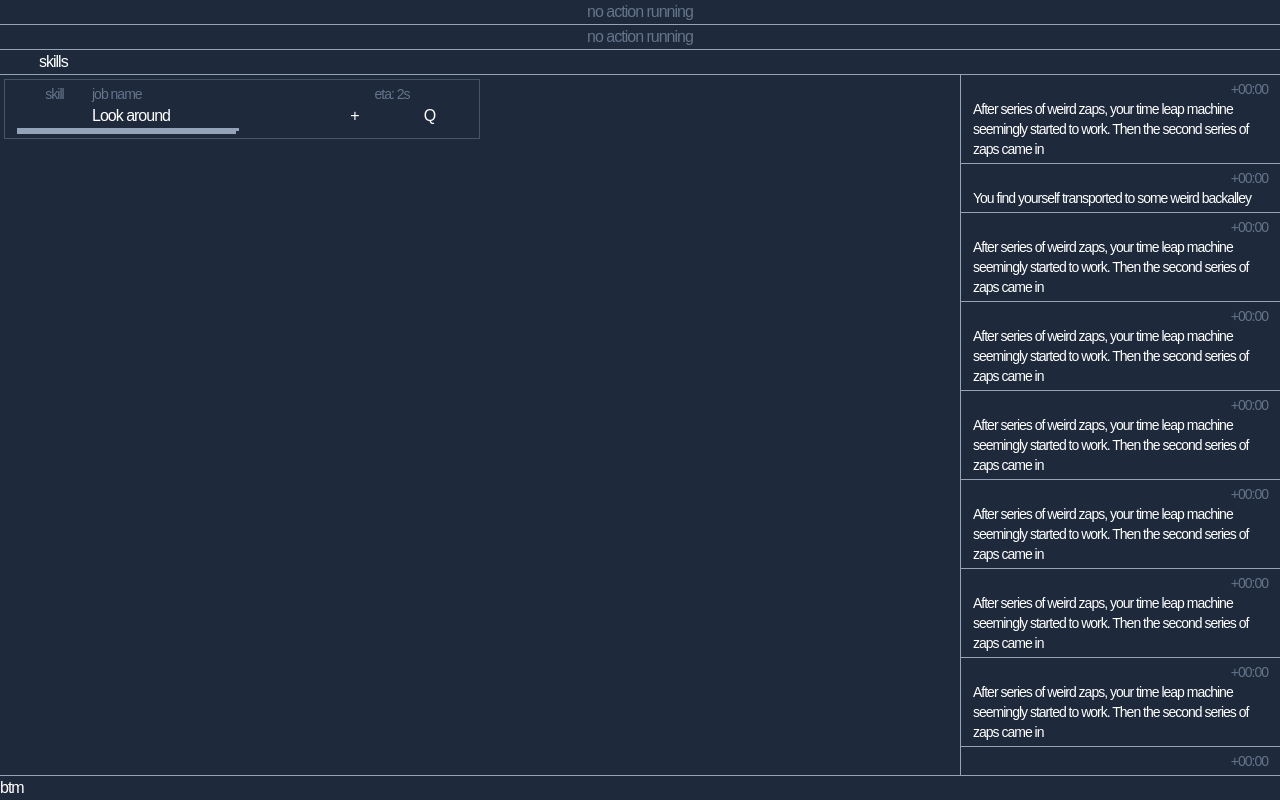
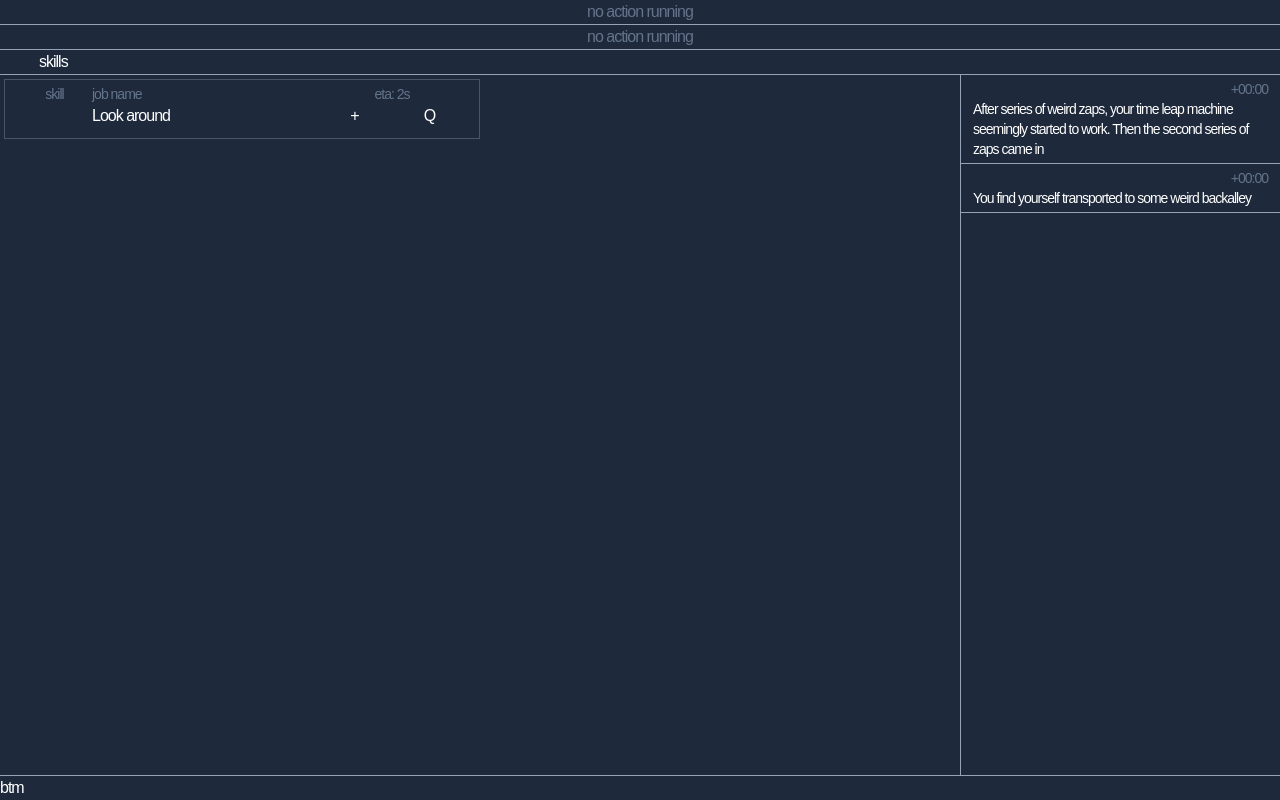
Before and after one commit to CountTo25/grindfesta, a Svelte app: page / in a window 1280 px wide. Built offline with nearby package versions, Linux system fonts and the light colour scheme; a web font is replaced by a local one.

Commit message:
actions work

```diff
--- a/src/App.svelte
+++ b/src/App.svelte
@@ -12,15 +12,15 @@
     >
       <div
         class="col-span-12 border-b border-b-slate-400"
-        class:text-slate-500={!$gameState.data.action}
+        class:text-slate-500={!$gameState.data.run.action}
       >
-        {$gameState.data.action ?? "no action running"}
+        {$gameState.data.run.action ?? "no action running"}
       </div>
       <div
         class="col-span-12 border-b border-b-slate-400"
-        class:text-slate-500={!$gameState.data.action}
+        class:text-slate-500={!$gameState.data.run.action}
       >
-        {$gameState.data.action ?? "no action running"}
+        {$gameState.data.run.action ?? "no action running"}
       </div>
       <div class="col-span-12 grid grid-cols-12">skills</div>
     </div>
@@ -35,7 +35,7 @@
           routingSettings={{
             actions: Actions,
           }}
-          currentRoute={$gameState.data.mainViewRoute}
+          currentRoute={$gameState.data.run.mainViewRoute}
         />
       </div>
 
@@ -44,7 +44,7 @@
         class="col-span-3 border-l border-l-slate-400 h-full overflow-hidden flex flex-col"
       >
         <div class="overflow-y-auto flex-1">
-          {#each $gameState.data.logEntries as { ts, text }}
+          {#each $gameState.data.run.logEntries as { ts, text }}
             <div class="border-b border-b-slate-400 px-3 py-1 text-sm">
               <div class="text-right text-slate-500">+00:0{ts}</div>
               <div>{text}</div>
--- a/src/parts/SingleAction.svelte
+++ b/src/parts/SingleAction.svelte
@@ -1,13 +1,25 @@
 <script lang="ts">
+  import { gameState } from "../state";
   import type { Action } from "../types";
   import ProgressBar from "./ProgressBar.svelte";
   export let action: Action;
+  export let id: string;
+  export let running: boolean = false;
   export let config: { classes: string[] } = { classes: [] };
-  let percent = 0;
-  setInterval(() => {
-    percent++;
-    if (percent > 100) percent = 0;
-  }, 100);
+  export let progress = 0;
+  $: console.log(progress);
+  $: console.log(action.weight);
+  $: percent = (progress / action.weight) * 100;
+  $: console.log(percent);
+  const toggleAction = () => {
+    console.log("are we togglin yet?");
+    if (!running) {
+      $gameState.data.run.action = { id };
+    } else {
+      $gameState.data.run.action = null;
+    }
+    console.log($gameState.data.run.action);
+  };
 </script>
 
 <div
@@ -21,7 +33,9 @@
   <!-- -->
   <div class="col-span-2"></div>
   <div class="col-span-6">{action.title}</div>
-  <div class="col-span-2 text-center">+</div>
+  <div class="col-span-2 text-center cursor-pointer" on:click={toggleAction}>
+    {running ? "||" : "+"}
+  </div>
   <div class="col-span-2 text-center">Q</div>
   <div class="col-span-12 text-center"><ProgressBar {percent} /></div>
 </div>
--- a/src/routes/Actions.svelte
+++ b/src/routes/Actions.svelte
@@ -1,18 +1,22 @@
 <script>
   import SingleAction from "../parts/SingleAction.svelte";
-  import { displayableActions } from "../state";
+  import { displayableActions, gameState } from "../state";
   import { actions } from "../statics";
   $: allActions = $displayableActions
-    .map((id) => actions[id] ?? null)
+    .map((id) => (actions[id] && { action: actions[id], id }) ?? null)
     .filter(Boolean);
 </script>
 
 <div class="px-1 py-1 grid grid-cols-12">
   <div class="col-span-6">
-    {#each $displayableActions
-      .map((id) => actions[id] ?? null)
-      .filter(Boolean) as action}
-      <SingleAction {action} config={{ classes: ["col-span-12"] }} />
+    {#each allActions as { action, id }}
+      <SingleAction
+        {action}
+        {id}
+        running={$gameState.data.run.action?.id == id}
+        config={{ classes: ["col-span-12"] }}
+        progress={$gameState.data.run.actionProgress[id]?.progress ?? 0}
+      />
     {/each}
   </div>
 </div>
--- a/src/state.ts
+++ b/src/state.ts
@@ -1,16 +1,101 @@
 import { writable, type Writable, derived, type Readable } from "svelte/store";
-import { GameState } from "./types";
+import { GameState, type Action } from "./types";
 import { actions } from "./statics";
 import { syncToDebug } from "./utils";
 
+const BASE_GAIN_RATE = 1;
+const BASE_TPS = 20;
+let bakedGainPerTick: number = BASE_GAIN_RATE / BASE_TPS;
+let bakedTimePerTick: number = 1000 / BASE_TPS;
+export const ticksPerSecond: Writable<number> = writable(BASE_TPS);
 export const gameState: Writable<GameState> = writable(GameState.new());
 export const actionsCheckSignal: Writable<boolean> = writable(false);
-export const checkActions = () => actionsCheckSignal.update((v) => !v);
+export const tickSignal: Writable<boolean> = writable(false);
+actionsCheckSignal.subscribe((_) => {
+  gameState.update((state) => {
+    if (!state.data.run.action) return state;
+    let actionRef = actions[state.data.run.action.id]!;
+    let progressRef =
+      state.data.run.actionProgress[state.data.run.action.id].progress;
+    if (progressRef >= actionRef.weight) {
+      if (!actionRef.repeatable) {
+        state.data.run.action = null;
+      }
+      actionRef.postComplete && actionRef.postComplete(state);
+    }
+    return state;
+  });
+});
+export const gainPerTick = derived(
+  [ticksPerSecond, gameState],
+  ([ticksPerSecond, gameState]) => {
+    bakedGainPerTick = BASE_GAIN_RATE / ticksPerSecond;
+    bakedGainPerTick;
+  }
+);
 export const displayableActions: Readable<string[]> = derived(
   [gameState, actionsCheckSignal],
   ([gs, _]) =>
     Object.entries(actions)
       .filter(([_, action]) => action.conditions.every((c) => c(gs)))
+      .filter(canDisplay(gs))
       .map(([k, _]) => k),
   ["la_intro_0"]
 );
+
+// tools
+const flick = (v: boolean) => !v;
+export const checkActions = () => actionsCheckSignal.update(flick);
+
+/// etc system
+let _ticker: number;
+const ticker = derived(
+  [ticksPerSecond],
+  ([ticksPerSecond]) => {
+    _ticker && clearInterval(_ticker);
+    bakedTimePerTick = 1000 / ticksPerSecond;
+    _ticker = setInterval(() => tickSignal.update(flick), bakedTimePerTick);
+    return _ticker;
+  },
+  null
+);
+
+//tick handler
+tickSignal.subscribe((_) => {
+  gameState.update((val) => {
+    if (val.data.run.action) {
+      val.data.run.timeSpent += bakedTimePerTick;
+      if (val.data.run.actionProgress[val.data.run.action.id]) {
+        val.data.run.actionProgress[val.data.run.action.id].progress +=
+          bakedGainPerTick;
+      } else {
+        val.data.run.actionProgress[val.data.run.action.id] = {
+          progress: bakedGainPerTick,
+          complete: false,
+        };
+      }
+      if (
+        val.data.run.actionProgress[val.data.run.action.id].progress >=
+        actions[val.data.run.action.id]?.weight
+      ) {
+        val.data.run.actionProgress[val.data.run.action.id].complete = true;
+        checkActions();
+      }
+    }
+    return val;
+  });
+});
+
+// phantom subs
+const _tickerUnsub = ticker.subscribe((_) => null);
+const _gptUnsub = gainPerTick.subscribe((_) => null);
+
+//etc utils
+function canDisplay(
+  gs: GameState
+): ([id, action]: [string, Action]) => boolean {
+  return ([id, action]: [string, Action]) =>
+    action.repeatable ||
+    !gs.data.run.actionProgress[id] ||
+    !gs.data.run.actionProgress[id].complete;
+}
--- a/src/statics.ts
+++ b/src/statics.ts
@@ -1,4 +1,5 @@
 import type { Action } from "./types";
+import { withLogEntry } from "./utils";
 
 export const actions: { [key: string]: Action } = {
   la_intro_0: {
@@ -8,6 +9,8 @@ export const actions: { [key: string]: Action } = {
     conditions: [],
     repeatable: false,
     crossGeneration: false,
-    postComplete: (s) => s,
+    postComplete: withLogEntry(
+      "That is indeed some backalley of some unfamiliar town. "
+    ),
   },
 };
--- a/src/types.ts
+++ b/src/types.ts
@@ -1,7 +1,14 @@
 export class GameState {
   data: GameStateInner = {
+    global: {
+      stats: { exploration: 0, perception: 0 },
+    },
+    run: {
       action: null,
+      actionProgress: {},
       mainViewRoute: "actions",
+      timeSpent: 0.0,
+      stats: { exploration: 0, perception: 0 },
       logEntries: [
         {
           ts: 0,
@@ -11,51 +18,8 @@ export class GameState {
           ts: 0,
           text: "You find yourself transported to some weird backalley",
         },
-      {
-        ts: 0,
-        text: "After series of weird zaps, your time leap machine seemingly started to work. Then the second series of zaps came in",
+      ],
     },
-      {
-        ts: 0,
-        text: "After series of weird zaps, your time leap machine seemingly started to work. Then the second series of zaps came in",
-      },
-      {
-        ts: 0,
-        text: "After series of weird zaps, your time leap machine seemingly started to work. Then the second series of zaps came in",
-      },
-      {
-        ts: 0,
-        text: "After series of weird zaps, your time leap machine seemingly started to work. Then the second series of zaps came in",
-      },
-      {
-        ts: 0,
-        text: "After series of weird zaps, your time leap machine seemingly started to work. Then the second series of zaps came in",
-      },
-      {
-        ts: 0,
-        text: "After series of weird zaps, your time leap machine seemingly started to work. Then the second series of zaps came in",
-      },
-      {
-        ts: 0,
-        text: "After series of weird zaps, your time leap machine seemingly started to work. Then the second series of zaps came in",
-      },
-      {
-        ts: 0,
-        text: "After series of weird zaps, your time leap machine seemingly started to work. Then the second series of zaps came in",
-      },
-      {
-        ts: 0,
-        text: "After series of weird zaps, your time leap machine seemingly started to work. Then the second series of zaps came in",
-      },
-      {
-        ts: 0,
-        text: "After series of weird zaps, your time leap machine seemingly started to work. Then the second series of zaps came in",
-      },
-      {
-        ts: 0,
-        text: "After series of weird zaps, your time leap machine seemingly started to work. Then the second series of zaps came in",
-      },
-    ],
   };
 
   static new(): GameState {
@@ -66,19 +30,36 @@ export class GameState {
 
 export type CurrentAction = {
   id: string;
-  progress: number;
 };
 
+export type Skill = "exploration" | "perception";
+
+type SkillLevels = {
+  [k in Skill]: number;
+};
 type GameStateInner = {
+  run: RunState;
+  global: GlobalState;
+};
+
+type GlobalState = {
+  stats: SkillLevels;
+};
+
+type RunState = {
   mainViewRoute: "actions";
   action: CurrentAction | null;
-  logEntries: { ts: number; text: string }[];
+  logEntries: LogEntry[];
+  actionProgress: { [id: string]: { progress: number; complete: boolean } };
+  timeSpent: number;
+  stats: SkillLevels;
 };
 
-type StatePatcher = (f: GameStateInner) => GameStateInner;
-export type Skill = "exploration" | "perception";
+export type LogEntry = { ts: number; text: string };
+
+type StatePatcher = (f: GameState) => GameState;
 export type Action = {
-  title: string;
+  title: string | ((state: GameState) => string);
   skill: Skill;
   weight: number;
   conditions: ((state: GameState) => boolean)[];
--- a/src/utils.ts
+++ b/src/utils.ts
@@ -1,3 +1,5 @@
+import type { GameState, LogEntry } from "./types";
+
 export const syncToDebug = (tag: string) => {
   //@ts-ignore
   !window.__debug && (window.__debug = {});
@@ -22,3 +24,10 @@ export function deepMerge<T>(target: T, source: Partial<T>) {
   }
   return result;
 }
+
+export const withLogEntry = (text: string) => {
+  return (d: GameState) => {
+    d.data.run.logEntries.push({ ts: d.data.run.timeSpent, text });
+    return d;
+  };
+};
```
Lines whose indentation alone changed are shown as unchanged.
